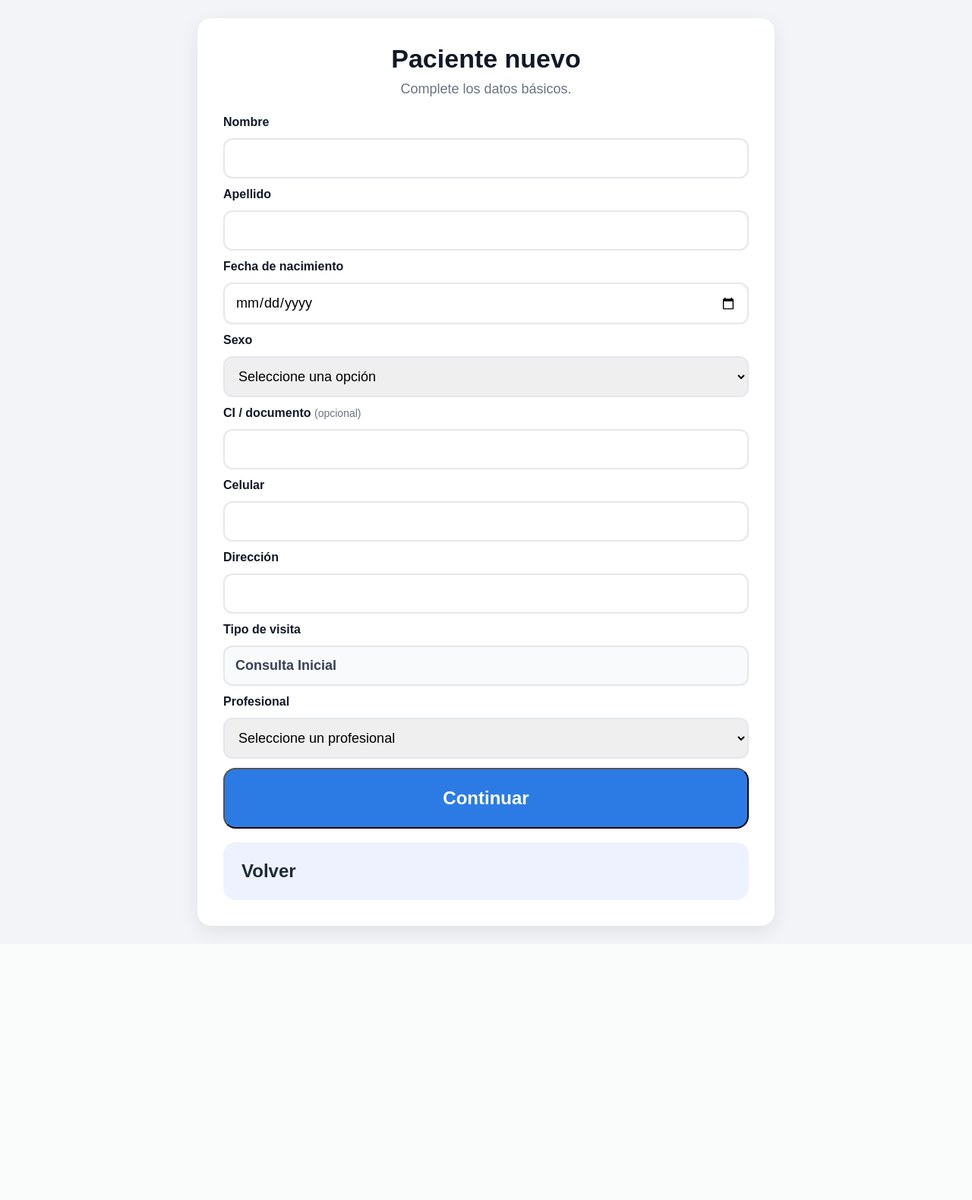
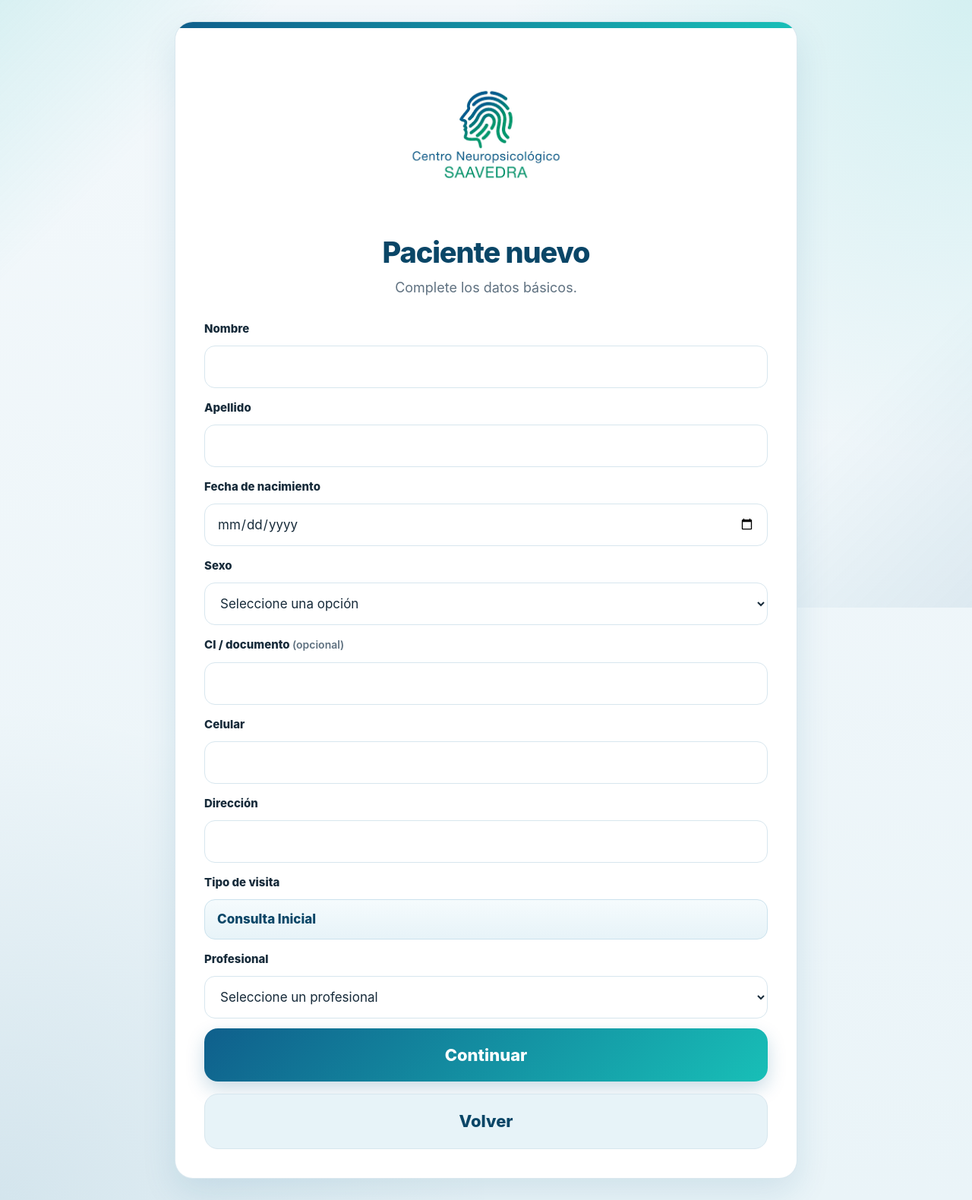
Before and after one commit to Myroesh/openemr-kiosk, a Flask app: page /nuevo in a window 1280 px wide. Shown: the whole page at 76% size. Before the commit the page ends 1236 px from the top, so only its background shows below. Run offline with Flask 3, Linux system fonts and the light colour scheme.

Commit message:
Apply institutional visual theme

```diff
--- a/static/css/style.css
+++ b/static/css/style.css
@@ -1,167 +1,331 @@
 :root {
-  --bg: #f2f4f7;
-  --card: #ffffff;
-  --text: #111827;
-  --muted: #6b7280;
-  --primary: #2c7be5;
-  --primary-dark: #1f5fb6;
-  --secondary: #eef2ff;
-  --radius: 18px;
+  --color-primary: #0f5f8c;
+  --color-primary-dark: #0a4667;
+  --color-primary-soft: #e7f3f8;
+
+  --color-accent: #18bfb7;
+  --color-accent-dark: #0e9f98;
+  --color-accent-soft: #ddf8f6;
+
+  --color-bg: #f3f8fb;
+  --color-surface: #ffffff;
+
+  --color-text: #172b3a;
+  --color-text-soft: #5f7180;
+  --color-border: #d7e6ee;
+
+  --color-danger: #c43d4b;
+  --color-danger-dark: #9f2432;
+  --color-danger-bg: #fdecee;
+
+  --color-success: #1f9d6a;
+  --color-success-bg: #eaf8f1;
+
+  --radius-lg: 24px;
+  --radius-md: 16px;
+  --radius-sm: 12px;
+
+  --shadow-card: 0 18px 45px rgba(15, 95, 140, 0.12);
+  --shadow-btn: 0 10px 24px rgba(15, 95, 140, 0.22);
 }
 
 * {
   box-sizing: border-box;
 }
 
+html {
+  min-height: 100%;
+}
+
 body {
   margin: 0;
-  font-family: Arial, system-ui, -apple-system, BlinkMacSystemFont, "Segoe UI", sans-serif;
-  background: var(--bg);
-  color: var(--text);
+  min-height: 100vh;
+  font-family: Inter, Arial, system-ui, -apple-system, BlinkMacSystemFont, "Segoe UI", sans-serif;
+  background:
+    radial-gradient(circle at top right, rgba(24, 191, 183, 0.14), transparent 30%),
+    radial-gradient(circle at bottom left, rgba(15, 95, 140, 0.10), transparent 32%),
+    linear-gradient(180deg, #f3f8fb 0%, #eaf4f8 100%);
+  color: var(--color-text);
+}
+
+body::before {
+  content: "";
+  position: fixed;
+  inset: 0;
+  pointer-events: none;
+  background:
+    linear-gradient(135deg, rgba(24, 191, 183, 0.12), transparent 18%),
+    linear-gradient(315deg, rgba(15, 95, 140, 0.08), transparent 20%);
 }
 
 .page {
+  position: relative;
+  z-index: 1;
   min-height: 100vh;
   display: flex;
   align-items: center;
   justify-content: center;
-  padding: 24px;
+  padding: 28px;
 }
 
 .card {
   width: 100%;
-  max-width: 760px;
-  background: var(--card);
-  border-radius: var(--radius);
-  padding: 34px;
+  max-width: 820px;
+  background: var(--color-surface);
+  border-radius: var(--radius-lg);
+  padding: 38px;
   text-align: center;
-  box-shadow: 0 8px 26px rgba(0, 0, 0, 0.08);
+  border: 1px solid rgba(215, 230, 238, 0.95);
+  box-shadow: var(--shadow-card);
+  overflow: hidden;
+  position: relative;
+}
+
+.card::before {
+  content: "";
+  position: absolute;
+  inset: 0 0 auto 0;
+  height: 8px;
+  background: linear-gradient(90deg, var(--color-primary), var(--color-accent));
+}
+
+.brand {
+  margin-bottom: 18px;
 }
 
 .brand-logo {
   display: block;
-  width: min(220px, 70%);
-  max-height: 300px;
+  width: min(230px, 72%);
+  max-height: 220px;
   object-fit: contain;
-  margin: 0 auto 22px;
+  margin: 0 auto 24px;
 }
 
 .brand h1 {
   margin: 0;
-  font-size: 34px;
+  font-size: clamp(28px, 4vw, 38px);
+  line-height: 1.12;
+  letter-spacing: -0.03em;
+  color: var(--color-primary-dark);
+  font-weight: 850;
 }
 
 .brand p {
-  margin: 10px 0 0;
+  margin: 12px 0 0;
   font-size: 18px;
-  color: var(--muted);
+  line-height: 1.45;
+  color: var(--color-text-soft);
 }
 
 .hint {
-  margin: 28px 0;
+  margin: 26px auto 30px;
+  max-width: 620px;
   font-size: 20px;
-  color: var(--muted);
+  line-height: 1.45;
+  color: var(--color-text-soft);
 }
 
 .actions {
   display: grid;
-  gap: 18px;
+  gap: 16px;
 }
 
 .btn {
+  appearance: none;
   display: block;
-  padding: 24px;
-  border-radius: 16px;
-  background: var(--primary);
+  width: 100%;
+  padding: 22px 26px;
+  border: 0;
+  border-radius: 18px;
+  background: linear-gradient(135deg, var(--color-primary), var(--color-accent));
   color: #ffffff;
   text-decoration: none;
-  font-size: 24px;
-  font-weight: 800;
+  text-align: center;
+  font-size: 22px;
+  line-height: 1.2;
+  font-weight: 850;
+  font-family: inherit;
+  cursor: pointer;
+  box-shadow: var(--shadow-btn);
+  transition:
+    transform 0.16s ease,
+    box-shadow 0.16s ease,
+    background 0.16s ease;
+}
+
+.btn:hover {
+  transform: translateY(-1px);
+  box-shadow: 0 14px 30px rgba(15, 95, 140, 0.25);
 }
 
 .btn:active {
-  background: var(--primary-dark);
+  transform: translateY(0);
+  box-shadow: 0 7px 18px rgba(15, 95, 140, 0.18);
 }
 
 .btn-secondary {
-  background: var(--secondary);
-  color: #1f2937;
+  background: var(--color-primary-soft);
+  color: var(--color-primary-dark);
+  border: 1px solid var(--color-border);
+  box-shadow: none;
 }
+
+.btn-secondary:hover {
+  box-shadow: 0 10px 22px rgba(15, 95, 140, 0.10);
+}
+
 .form {
   display: grid;
-  gap: 12px;
+  gap: 13px;
   text-align: left;
-  margin-top: 24px;
+  margin-top: 28px;
 }
 
 .form label {
-  font-size: 16px;
+  margin-top: 3px;
+  font-size: 15px;
   font-weight: 800;
+  color: var(--color-text);
 }
 
 .form input,
 .form textarea,
 .form select {
   width: 100%;
-  padding: 14px;
-  border: 2px solid #e5e7eb;
-  border-radius: 12px;
-  font-size: 18px;
+  min-height: 56px;
+  padding: 14px 16px;
+  border: 1.5px solid var(--color-border);
+  border-radius: 14px;
+  font-size: 17px;
   font-family: inherit;
+  background: #ffffff;
+  color: var(--color-text);
+  transition:
+    border-color 0.15s ease,
+    box-shadow 0.15s ease,
+    background 0.15s ease;
 }
 
 .form textarea {
-  min-height: 110px;
+  min-height: 120px;
   resize: vertical;
 }
 
+.form input:focus,
+.form textarea:focus,
+.form select:focus {
+  border-color: var(--color-accent);
+  box-shadow: 0 0 0 4px rgba(24, 191, 183, 0.16);
+  outline: none;
+}
+
+.form input::placeholder,
+.form textarea::placeholder {
+  color: #94a3b8;
+}
+
+.form select {
+  cursor: pointer;
+}
+
+.optional {
+  color: var(--color-text-soft);
+  font-weight: 600;
+  font-size: 14px;
+  line-height: 1.45;
+}
+
+.section-subtitle {
+  margin-top: 26px;
+  padding-top: 22px;
+  border-top: 1px solid var(--color-border);
+  font-size: 18px;
+  font-weight: 900;
+  color: var(--color-primary);
+  letter-spacing: -0.01em;
+}
+
+.readonly-field {
+  width: 100%;
+  padding: 14px 16px;
+  border: 1.5px solid #cbe2ed;
+  border-radius: 14px;
+  font-size: 17px;
+  font-family: inherit;
+  background: linear-gradient(180deg, #f5fbfd 0%, var(--color-primary-soft) 100%);
+  color: var(--color-primary-dark);
+  font-weight: 850;
+  line-height: 1.35;
+}
+
 .alert {
-  background: #fee2e2;
-  color: #991b1b;
-  border-radius: 14px;
-  padding: 14px;
+  background: var(--color-danger-bg);
+  color: var(--color-danger-dark);
+  border: 1px solid #f5b8c0;
+  border-radius: 16px;
+  padding: 16px;
   text-align: left;
-  font-weight: 700;
-  margin-top: 18px;
+  font-weight: 750;
+  margin: 20px 0 8px;
+  line-height: 1.45;
 }
 
 .summary {
   display: grid;
   gap: 10px;
-  margin: 24px 0;
+  margin: 26px 0;
   text-align: left;
 }
 
 .summary-row {
   display: flex;
   justify-content: space-between;
-  gap: 18px;
-  padding: 12px;
-  background: #f9fafb;
-  border-radius: 12px;
-  border: 1px solid #e5e7eb;
+  align-items: flex-start;
+  gap: 20px;
+  padding: 14px 16px;
+  background: #f9fcfd;
+  border-radius: 14px;
+  border: 1px solid var(--color-border);
 }
 
 .summary-row span {
-  color: #6b7280;
-  font-weight: 700;
+  color: var(--color-text-soft);
+  font-weight: 800;
 }
 
 .summary-row strong {
   text-align: right;
+  color: var(--color-text);
+  font-weight: 850;
 }
+
+.small-link {
+  color: var(--color-primary);
+  font-weight: 850;
+  text-decoration: none;
+}
+
+.small-link:hover {
+  color: var(--color-accent-dark);
+  text-decoration: underline;
+}
+
+/* Admin */
 
 .admin-page {
   min-height: 100vh;
-  padding: 24px;
-  background: #f2f4f7;
+  padding: 26px;
+  background:
+    radial-gradient(circle at top right, rgba(24, 191, 183, 0.10), transparent 30%),
+    linear-gradient(180deg, #f3f8fb 0%, #eaf4f8 100%);
 }
 
 .admin-card {
-  background: #ffffff;
-  border-radius: 18px;
-  padding: 24px;
-  box-shadow: 0 8px 26px rgba(0, 0, 0, 0.08);
+  background: var(--color-surface);
+  border-radius: var(--radius-lg);
+  padding: 26px;
+  border: 1px solid var(--color-border);
+  box-shadow: var(--shadow-card);
 }
 
 .admin-header {
@@ -170,18 +334,21 @@ body {
   gap: 18px;
   align-items: flex-start;
   flex-wrap: wrap;
+  margin-bottom: 18px;
 }
 
-.small-link {
-  color: #2c7be5;
-  font-weight: 800;
-  text-decoration: none;
+.admin-header h1 {
+  color: var(--color-primary-dark);
+  letter-spacing: -0.02em;
 }
 
 .table-wrap {
   width: 100%;
   overflow-x: auto;
   margin-bottom: 28px;
+  border: 1px solid var(--color-border);
+  border-radius: 16px;
+  background: #ffffff;
 }
 
 table {
@@ -192,39 +359,79 @@ table {
 
 th,
 td {
-  border-bottom: 1px solid #e5e7eb;
-  padding: 10px;
+  border-bottom: 1px solid var(--color-border);
+  padding: 11px 12px;
   text-align: left;
   vertical-align: top;
 }
 
 th {
-  background: #f9fafb;
-  font-weight: 800;
-}
-.optional {
-  color: #6b7280;
-  font-weight: 500;
-  font-size: 14px;
+  background: var(--color-primary-soft);
+  color: var(--color-primary-dark);
+  font-weight: 900;
 }
 
-.section-subtitle {
-  margin-top: 18px;
-  padding-top: 16px;
-  border-top: 1px solid #e5e7eb;
-  font-size: 18px;
-  font-weight: 900;
-  color: #111827;
+tr:last-child td {
+  border-bottom: 0;
 }
 
-.readonly-field {
-  width: 100%;
-  padding: 14px;
-  border: 2px solid #e5e7eb;
-  border-radius: 12px;
-  font-size: 18px;
-  font-family: inherit;
-  background: #f9fafb;
-  color: #374151;
-  font-weight: 700;
+td code,
+pre {
+  white-space: pre-wrap;
+  overflow-wrap: anywhere;
 }
+
+/* Touch/tablet adjustments */
+
+@media (max-width: 720px) {
+  .page {
+    align-items: flex-start;
+    padding: 18px;
+  }
+
+  .card {
+    padding: 30px 22px;
+    border-radius: 22px;
+  }
+
+  .brand-logo {
+    width: min(200px, 78%);
+    max-height: 180px;
+  }
+
+  .brand h1 {
+    font-size: 30px;
+  }
+
+  .brand p,
+  .hint {
+    font-size: 17px;
+  }
+
+  .btn {
+    padding: 20px 22px;
+    font-size: 20px;
+  }
+
+  .summary-row {
+    display: grid;
+    gap: 6px;
+  }
+
+  .summary-row strong {
+    text-align: left;
+  }
+}
+
+@media (max-width: 420px) {
+  .card {
+    padding: 28px 18px;
+  }
+
+  .form input,
+  .form textarea,
+  .form select,
+  .readonly-field {
+    font-size: 16px;
+  }
+}
--- a/templates/antiguo.html
+++ b/templates/antiguo.html
@@ -10,6 +10,11 @@
   <main class="page">
     <section class="card">
       <div class="brand">
+        <img
+            class="brand-logo"
+            src="/static/img/logo_centro.png"
+            alt="Centro Neuropsicológico Saavedra"
+          >
         <h1>Paciente antiguo</h1>
         <p>Buscaremos al paciente por nombre y/o teléfono.</p>
       </div>
--- a/templates/confirmar.html
+++ b/templates/confirmar.html
@@ -10,6 +10,11 @@
   <main class="page">
     <section class="card">
       <div class="brand">
+        <img
+          class="brand-logo"
+          src="/static/img/logo_centro.png"
+          alt="Centro Neuropsicológico Saavedra"
+        >
         <h1>Confirmar datos</h1>
         <p>Revise la información antes de guardar.</p>
       </div>
--- a/templates/confirmar_antiguo.html
+++ b/templates/confirmar_antiguo.html
@@ -9,6 +9,11 @@
 <body>
   <main class="page">
     <section class="card">
+      <img
+        class="brand-logo"
+        src="/static/img/logo_centro.png"
+        alt="Centro Neuropsicológico Saavedra"
+      >
       <div class="brand">
         <h1>Confirmar paciente</h1>
         <p>Revise que el paciente encontrado sea correcto antes de continuar.</p>
--- a/templates/nuevo.html
+++ b/templates/nuevo.html
@@ -10,6 +10,11 @@
   <main class="page">
     <section class="card">
       <div class="brand">
+        <img
+          class="brand-logo"
+          src="/static/img/logo_centro.png"
+          alt="Centro Neuropsicológico Saavedra"
+        >
         <h1>Paciente nuevo</h1>
         <p>Complete los datos básicos.</p>
       </div>
```
Also changed, not shown: templates/exito.html (+10 -0 lines).
